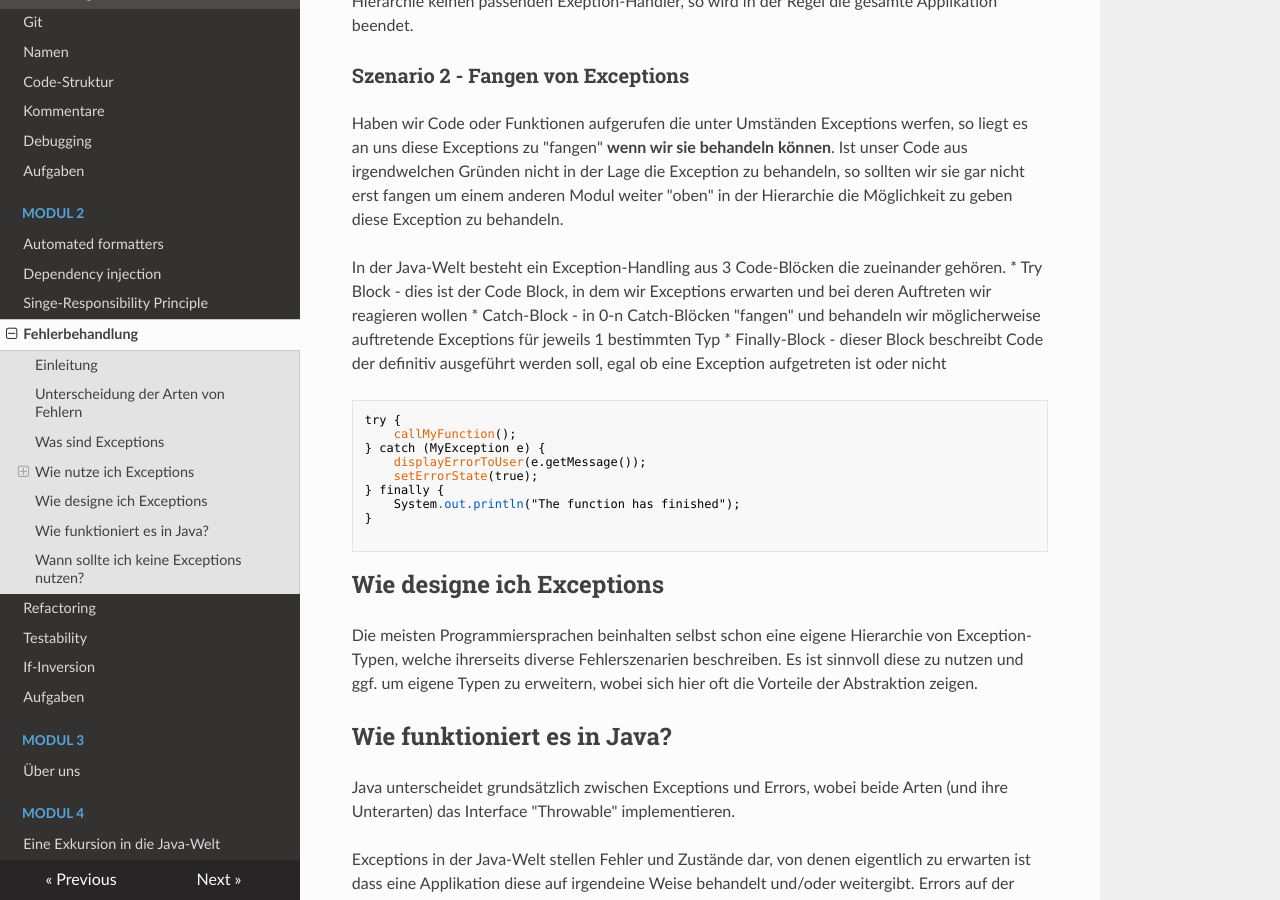
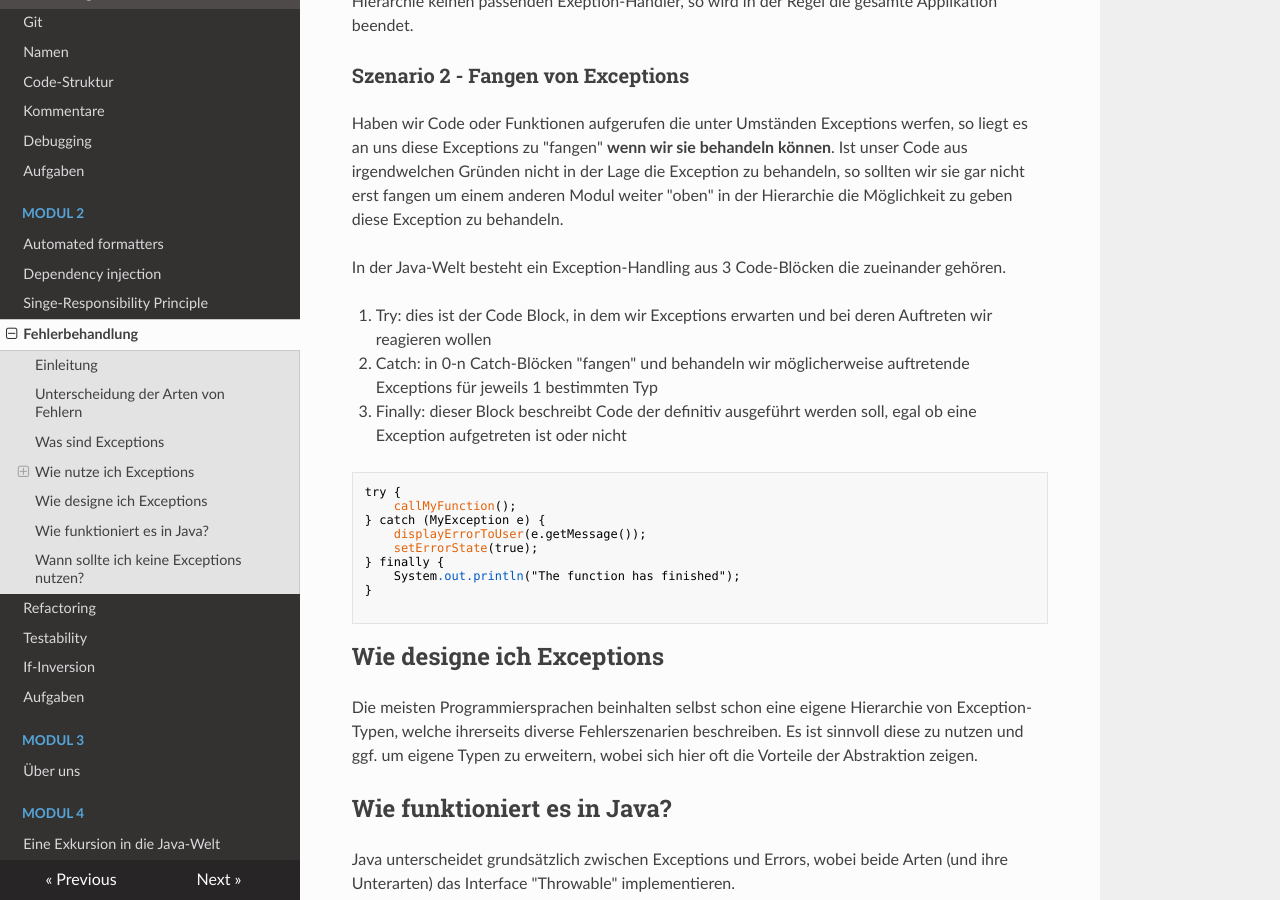
Before and after one commit to fdiba-clean-code/fdiba-clean-code.github.io, an MkDocs documentation site: the page built from docs/module-2/exception-handling.md, in a window 1280 px wide and 900 px high, scrolled down 1488 px. Built offline with MkDocs 1.6.1, drawn with Linux system fonts in a browser that asks for light colours; nearby versions of some CDN libraries.

Commit message:
Fixed list design

````diff
--- a/docs/module-2/exception-handling.md
+++ b/docs/module-2/exception-handling.md
@@ -37,9 +37,10 @@ Gibt es in der gesamten Funktions-Hierarchie keinen passenden Exeption-Handler,
 Haben wir Code oder Funktionen aufgerufen die unter Umständen Exceptions werfen, so liegt es an uns diese Exceptions zu "fangen" **wenn wir sie behandeln können**. Ist unser Code aus irgendwelchen Gründen nicht in der Lage die Exception zu behandeln, so sollten wir sie gar nicht erst fangen um einem anderen Modul weiter "oben" in der Hierarchie die Möglichkeit zu geben diese Exception zu behandeln.
 
 In der Java-Welt besteht ein Exception-Handling aus 3 Code-Blöcken die zueinander gehören.
-* Try Block - dies ist der Code Block, in dem wir Exceptions erwarten und bei deren Auftreten wir reagieren wollen
-* Catch-Block - in 0-n Catch-Blöcken "fangen" und behandeln wir möglicherweise auftretende Exceptions für jeweils 1 bestimmten Typ
-* Finally-Block - dieser Block beschreibt Code der definitiv ausgeführt werden soll, egal ob eine Exception aufgetreten ist oder nicht
+
+1. Try: dies ist der Code Block, in dem wir Exceptions erwarten und bei deren Auftreten wir reagieren wollen
+2. Catch: in 0-n Catch-Blöcken "fangen" und behandeln wir möglicherweise auftretende Exceptions für jeweils 1 bestimmten Typ
+3. Finally: dieser Block beschreibt Code der definitiv ausgeführt werden soll, egal ob eine Exception aufgetreten ist oder nicht
 
 ```
 try {
````
